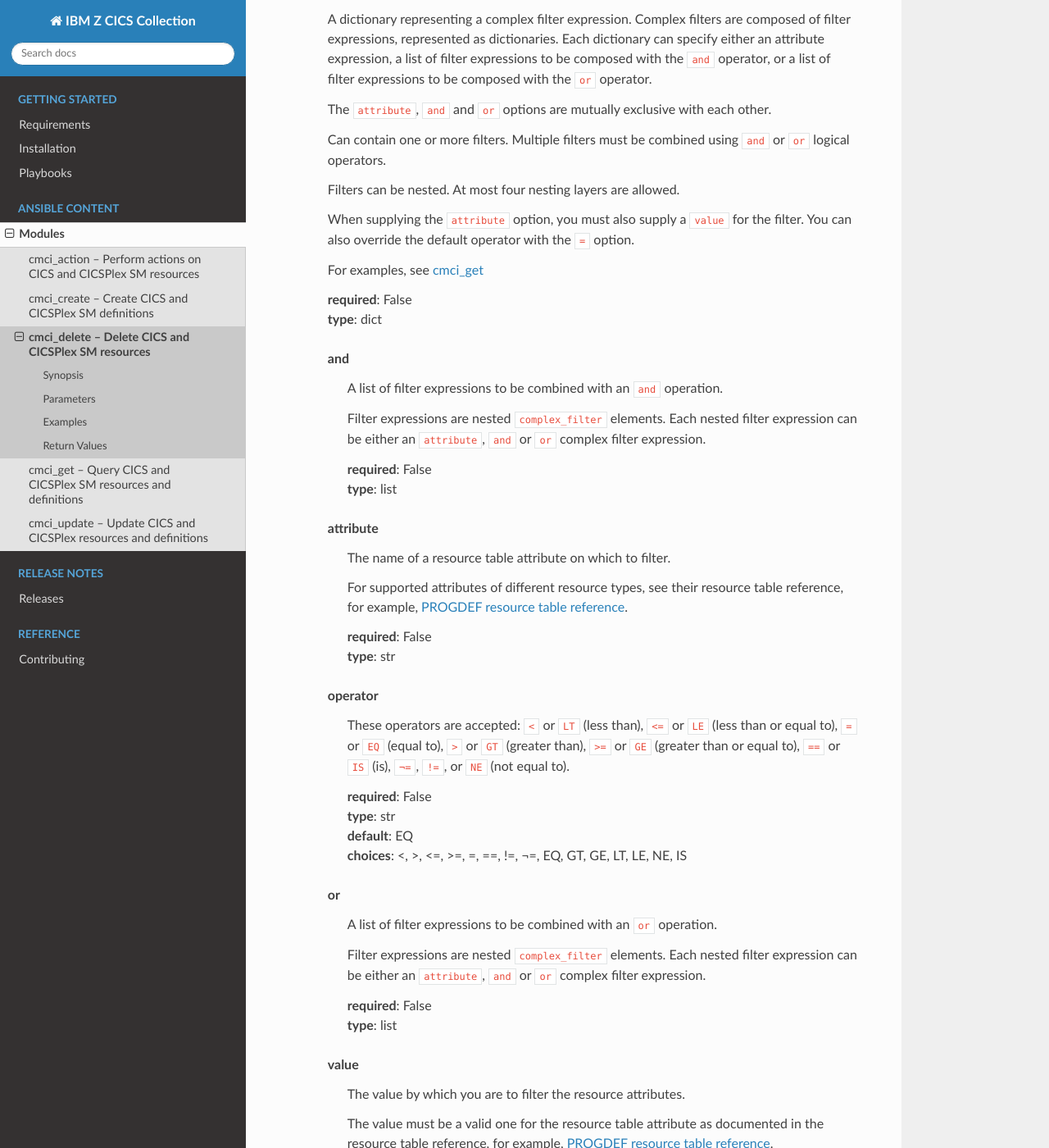
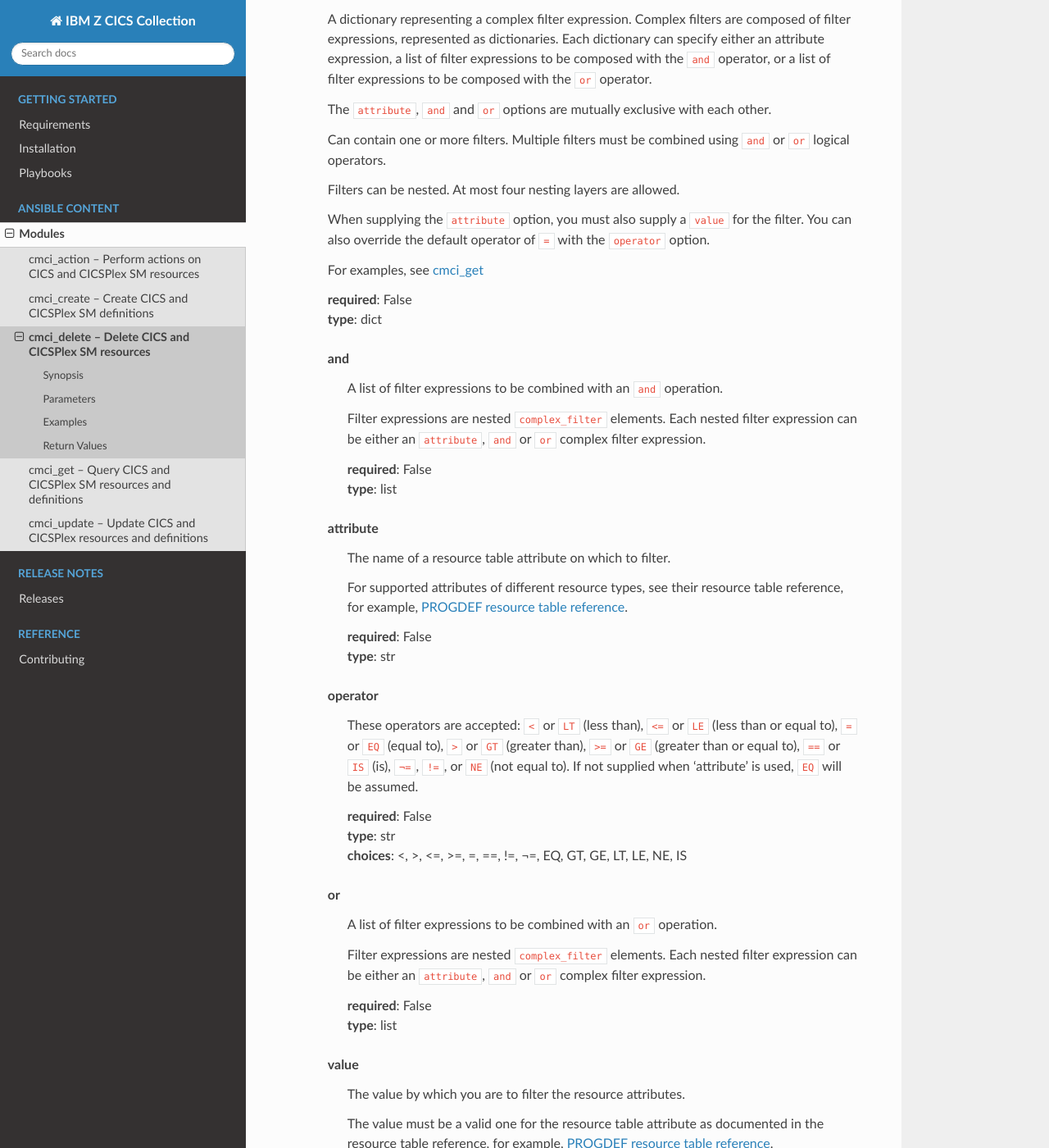
Before and after one commit to ansible-collections/ibm_zos_cics, a Sphinx documentation site: the page built from docs/source/modules/cmci_delete.rst, in a window 1280 px wide and 1400 px high, scrolled down 2690 px. Shown: the whole window at 82% size. Built offline with Sphinx 7.4.7 and the Read the Docs theme 2.0.0, drawn with Linux system fonts in a browser that asks for light colours.

Commit message:
Regenerate doc
Signed-off-by: Stew Francis <stew@owww.org>

```diff
--- a/docs/source/modules/cmci_delete.rst
+++ b/docs/source/modules/cmci_delete.rst
@@ -149,7 +149,7 @@ resources
 
     Filters can be nested. At most four nesting layers are allowed.
 
-    When supplying the ``attribute`` option, you must also supply a ``value`` for the filter.  You can also override the default operator with the ``=`` option.
+    When supplying the ``attribute`` option, you must also supply a ``value`` for the filter.  You can also override the default operator of ``=`` with the ``operator`` option.
 
     For examples, see :ref:`cmci_get <cmci_get_module>`
 
@@ -182,13 +182,12 @@ resources
 
 
     operator
-      These operators are accepted: ``<`` or ``LT`` (less than), ``<=`` or ``LE`` (less than or equal to), ``=`` or ``EQ`` (equal to), ``>`` or ``GT`` (greater than), ``>=`` or ``GE`` (greater than or equal to), ``==`` or ``IS`` (is), ``¬=``, ``!=``, or ``NE`` (not equal to).
+      These operators are accepted: ``<`` or ``LT`` (less than), ``<=`` or ``LE`` (less than or equal to), ``=`` or ``EQ`` (equal to), ``>`` or ``GT`` (greater than), ``>=`` or ``GE`` (greater than or equal to), ``==`` or ``IS`` (is), ``¬=``, ``!=``, or ``NE`` (not equal to).  If not supplied when 'attribute' is used, ``EQ`` will be assumed.
 
 
 
       | **required**: False
       | **type**: str
-      | **default**: EQ
       | **choices**: <, >, <=, >=, =, ==, !=, ¬=, EQ, GT, GE, LT, LE, NE, IS
 
 
--- a/docs/source/modules/cmci_get.rst
+++ b/docs/source/modules/cmci_get.rst
@@ -162,7 +162,7 @@ resources
 
     Filters can be nested. At most four nesting layers are allowed.
 
-    When supplying the ``attribute`` option, you must also supply a ``value`` for the filter.  You can also override the default operator with the ``=`` option.
+    When supplying the ``attribute`` option, you must also supply a ``value`` for the filter.  You can also override the default operator of ``=`` with the ``operator`` option.
 
     For examples, see :ref:`cmci_get <cmci_get_module>`
 
@@ -195,13 +195,12 @@ resources
 
 
     operator
-      These operators are accepted: ``<`` or ``LT`` (less than), ``<=`` or ``LE`` (less than or equal to), ``=`` or ``EQ`` (equal to), ``>`` or ``GT`` (greater than), ``>=`` or ``GE`` (greater than or equal to), ``==`` or ``IS`` (is), ``¬=``, ``!=``, or ``NE`` (not equal to).
+      These operators are accepted: ``<`` or ``LT`` (less than), ``<=`` or ``LE`` (less than or equal to), ``=`` or ``EQ`` (equal to), ``>`` or ``GT`` (greater than), ``>=`` or ``GE`` (greater than or equal to), ``==`` or ``IS`` (is), ``¬=``, ``!=``, or ``NE`` (not equal to).  If not supplied when 'attribute' is used, ``EQ`` will be assumed.
 
 
 
       | **required**: False
       | **type**: str
-      | **default**: EQ
       | **choices**: <, >, <=, >=, =, ==, !=, ¬=, EQ, GT, GE, LT, LE, NE, IS
 
 
--- a/docs/source/modules/cmci_update.rst
+++ b/docs/source/modules/cmci_update.rst
@@ -158,7 +158,7 @@ resources
 
     Filters can be nested. At most four nesting layers are allowed.
 
-    When supplying the ``attribute`` option, you must also supply a ``value`` for the filter.  You can also override the default operator with the ``=`` option.
+    When supplying the ``attribute`` option, you must also supply a ``value`` for the filter.  You can also override the default operator of ``=`` with the ``operator`` option.
 
     For examples, see :ref:`cmci_get <cmci_get_module>`
 
@@ -191,13 +191,12 @@ resources
 
 
     operator
-      These operators are accepted: ``<`` or ``LT`` (less than), ``<=`` or ``LE`` (less than or equal to), ``=`` or ``EQ`` (equal to), ``>`` or ``GT`` (greater than), ``>=`` or ``GE`` (greater than or equal to), ``==`` or ``IS`` (is), ``¬=``, ``!=``, or ``NE`` (not equal to).
+      These operators are accepted: ``<`` or ``LT`` (less than), ``<=`` or ``LE`` (less than or equal to), ``=`` or ``EQ`` (equal to), ``>`` or ``GT`` (greater than), ``>=`` or ``GE`` (greater than or equal to), ``==`` or ``IS`` (is), ``¬=``, ``!=``, or ``NE`` (not equal to).  If not supplied when 'attribute' is used, ``EQ`` will be assumed.
 
 
 
       | **required**: False
       | **type**: str
-      | **default**: EQ
       | **choices**: <, >, <=, >=, =, ==, !=, ¬=, EQ, GT, GE, LT, LE, NE, IS
 
 
```
Also changed, not shown: docs/source/modules/cmci_action.rst (+4 -5 lines).
